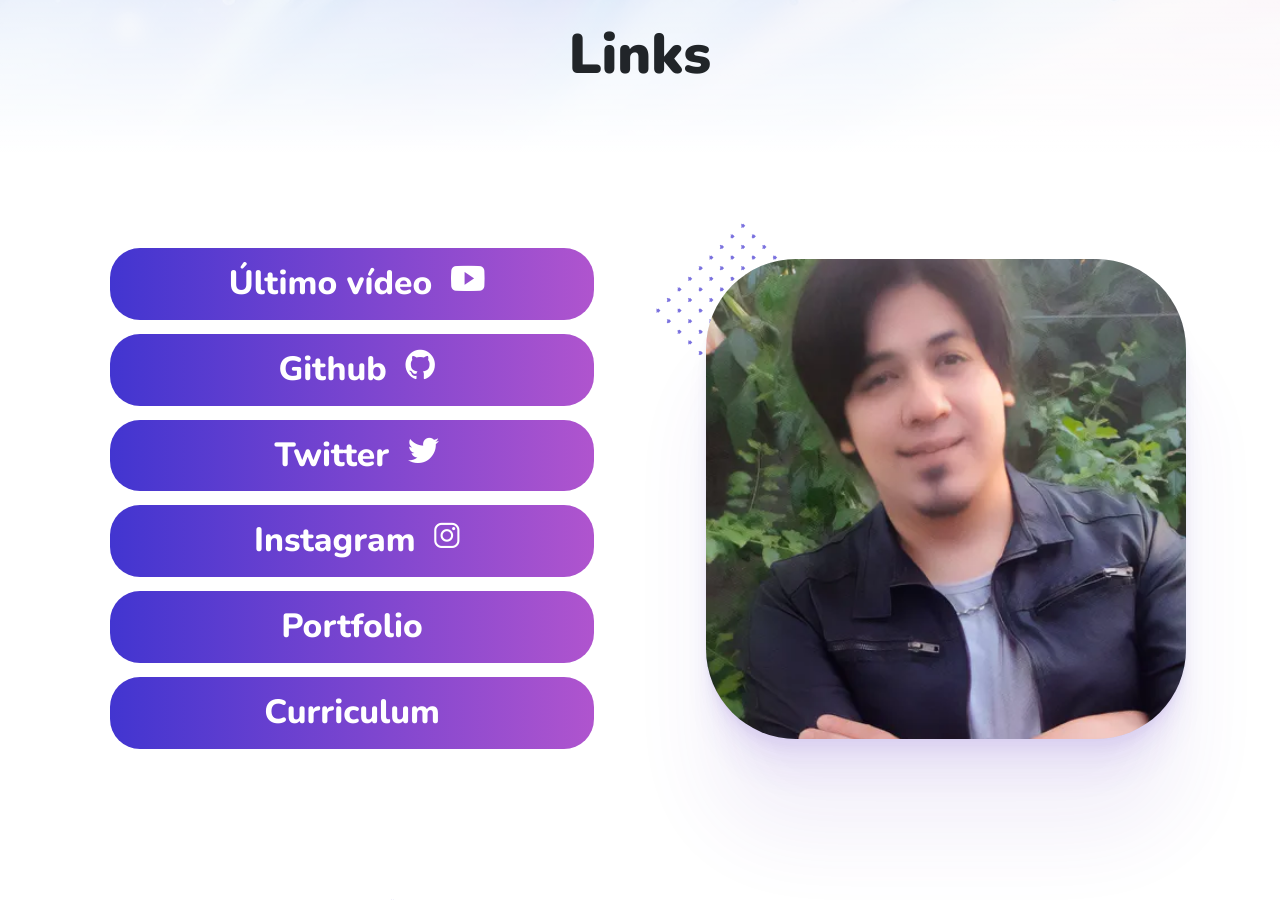
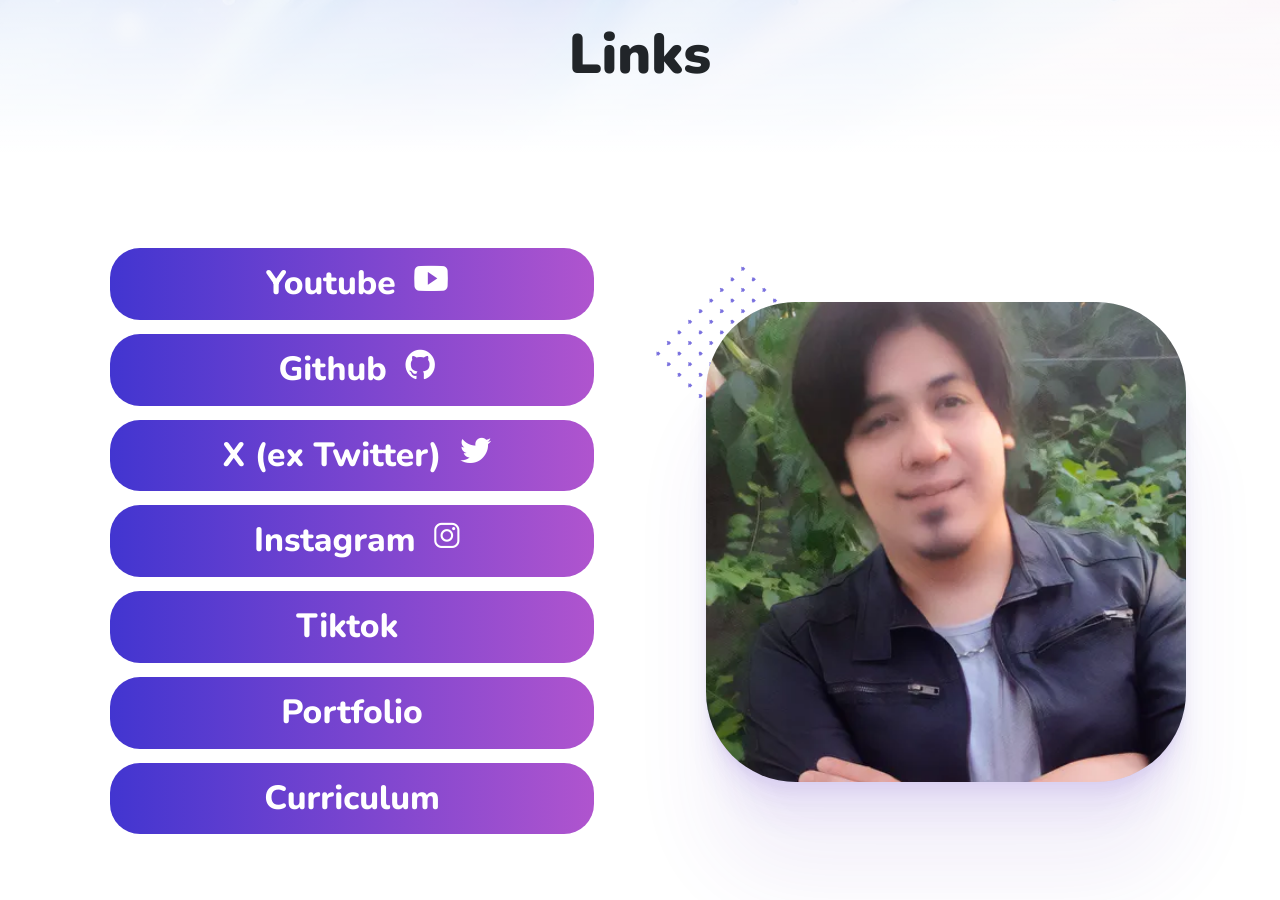
Before and after one commit to emangonzalezdev/fabiangonzalezdev, a Jekyll site: the page built from _pages/links.md, in a window 1280 px wide and 900 px high, scrolled down 303 px. Built offline with Jekyll 4.4.1, drawn with Linux system fonts in a browser that asks for light colours.

Commit message:
novedades

```diff
--- a/_data/settings.yml
+++ b/_data/settings.yml
@@ -27,7 +27,7 @@
 
 # Call to action button
 cta__button__text: Cursos
-cta__button_url: 'https://FabianGonzalez.com/'
+cta__button_url: 'https://poligonwebs.com/cursos'
 
 # Add global cover image (This field adds a background to the top and bottom of the site.)
 cover__image: '/images/cover-image.webp'
@@ -98,7 +98,7 @@
 # Contact Settings
 
 contact__settings:
-  contact__email: fabiangonzalezdev@gmail.comm # Add your email for contact form
+  contact__email: fabiangonzalezdev@gmail.com # Add your email for contact form
   contact__title: Estate <span class="text-span">en contacto</span>  # Add a title to your form
   contact__description: ¿QUieres hablar de trabajo? ¿QUieres hablar de Webdev o diseño? ¡Acá estoy!. # Add a description to your form
 
--- a/_includes/section-links.html
+++ b/_includes/section-links.html
@@ -7,17 +7,24 @@
 
               <div class="author__left col col-12 aos-init aos-animate" data-aos="fade-up">
                 <h1 class="author__name"> <a class="linksButton primary"
-                    onclick="window.location.href='https://www.youtube.com/channel/UCXvmfLwOtwZS845_-WBFnnQ'">
-                    &nbsp; Último vídeo &nbsp; <i class="ion ion-logo-youtube"></i>&nbsp;</a> </h1>
-    <h1 class="author__name"> <a class="linksButton primary" onclick="window.location.href='https://github.com/FabianGonzalez'">
+                    onclick="window.location.href='https://www.youtube.com/@FabianGonzalezDev'">
+                    &nbsp; Youtube &nbsp; <i class="ion ion-logo-youtube"></i>&nbsp;</a> </h1>
+    <h1 class="author__name"> <a class="linksButton primary" onclick="window.location.href='https://github.com/fabiangonzalezdev'">
         &nbsp; Github &nbsp; <i class="ion ion-logo-github"></i>&nbsp;</a> </h1>
         <h1 class="author__name"> <a class="linksButton primary"
-            onclick="window.location.href='https://twitter.com/FabianGonzalezdev'">
-            &nbsp; Twitter &nbsp; <i class="ion ion-logo-twitter"></i>&nbsp;</a> </h1>
+            onclick="window.location.href='https://x.com/FabianGDev'">
+            &nbsp; X (ex Twitter) &nbsp; <i class="ion ion-logo-twitter"></i>&nbsp;</a> </h1>
 
     <h1 class="author__name"> <a class="linksButton primary"
-        onclick="window.location.href='https://www.instagram.com/FabianGonzalezdev/'">
+        onclick="window.location.href='https://www.instagram.com/fabiangonzalezdev/'">
         &nbsp; Instagram &nbsp; <i class="ion ion-logo-instagram"></i>&nbsp;</a> </h1>
+
+
+
+    <h1 class="author__name"> <a class="linksButton primary"
+      onclick="window.location.href='https://www.tiktok.com/@fabiangonzalezdev'">
+      &nbsp; Tiktok &nbsp; <i class="ion ion-logo-tiktok"></i>&nbsp;</a> </h1>
+
 
         <h1 class="author__name"> <a class="linksButton primary"
             onclick="window.location.href='/projects/'">
```
Also changed, not shown: _pages/acercade.md (+1 -1 lines), _pages/contact.md (+1 -1 lines), _pages/links.md (+1 -1 lines).
